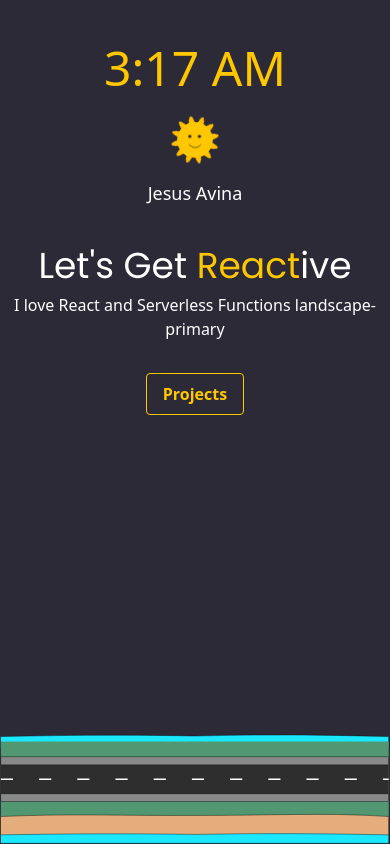
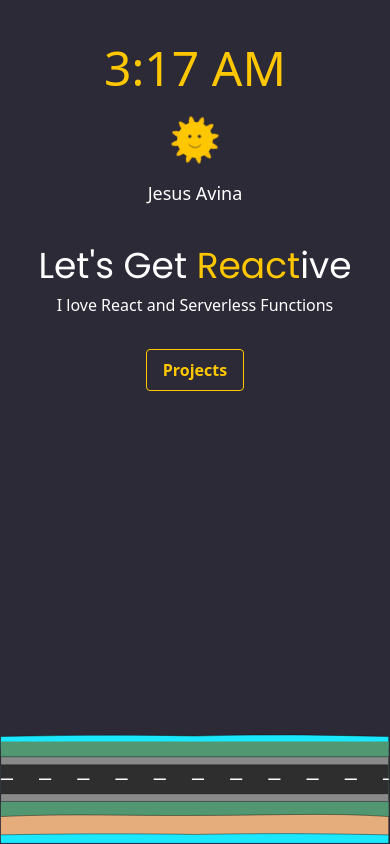
Before and after one commit to javina89/jesusavina.com, a React (Vite) app: page / in a window 390 px wide. Built offline with nearby package versions, Linux system fonts and the light colour scheme; a web font is replaced by a local one.

Commit message:
Removed responsive code for svg

```diff
--- a/src/Landing.tsx
+++ b/src/Landing.tsx
@@ -49,7 +49,7 @@
     Let's Get {timeText}ive
                 </h1>
                 <p>
-                    I love React and Serverless Functions {window.screen.orientation.type}
+                    I love React and Serverless Functions
                 </p>
                 <motion.button
                 initial={{ x: '-70vw' }}
```
Also changed, not shown: 2 other files (tests, documents, lock files or other folders).
